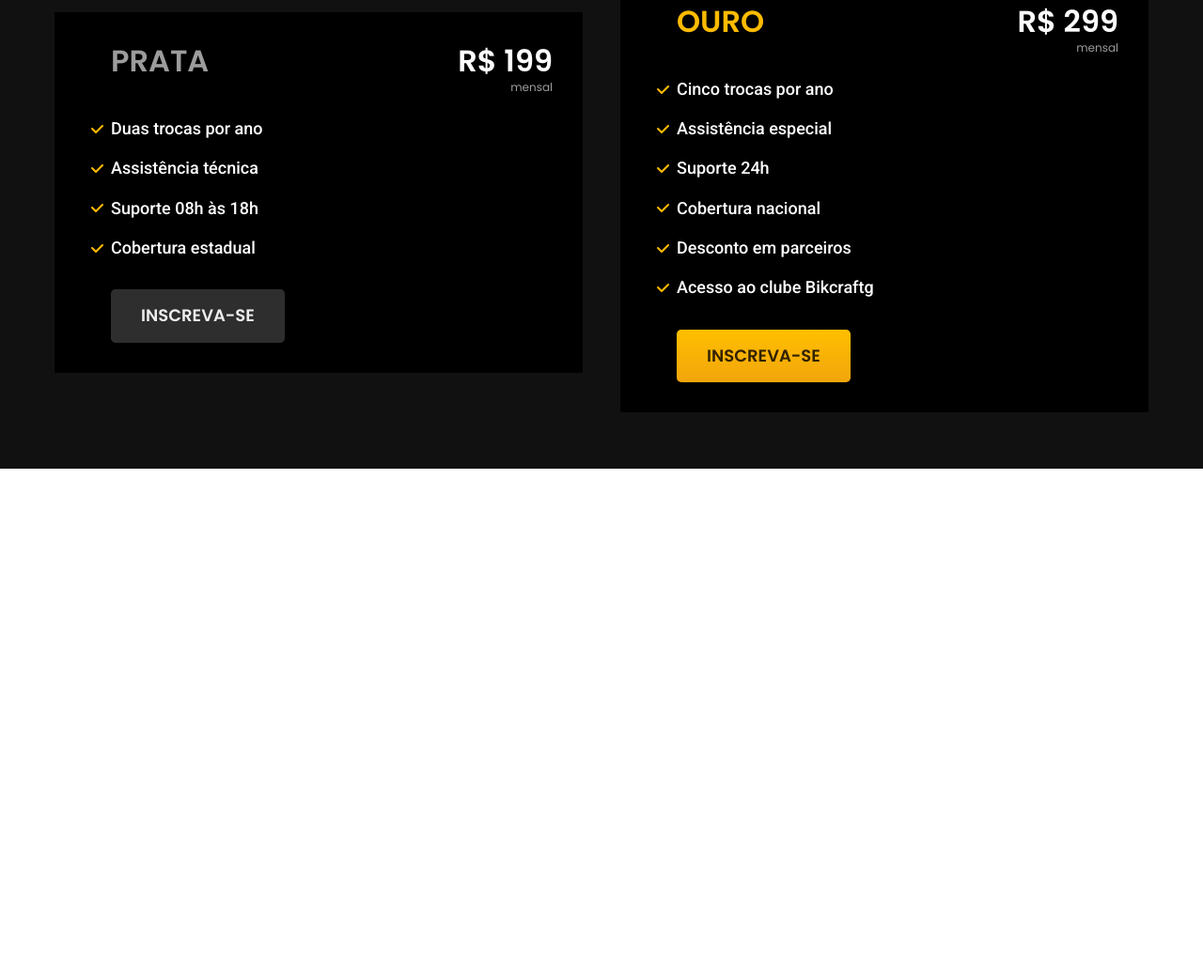
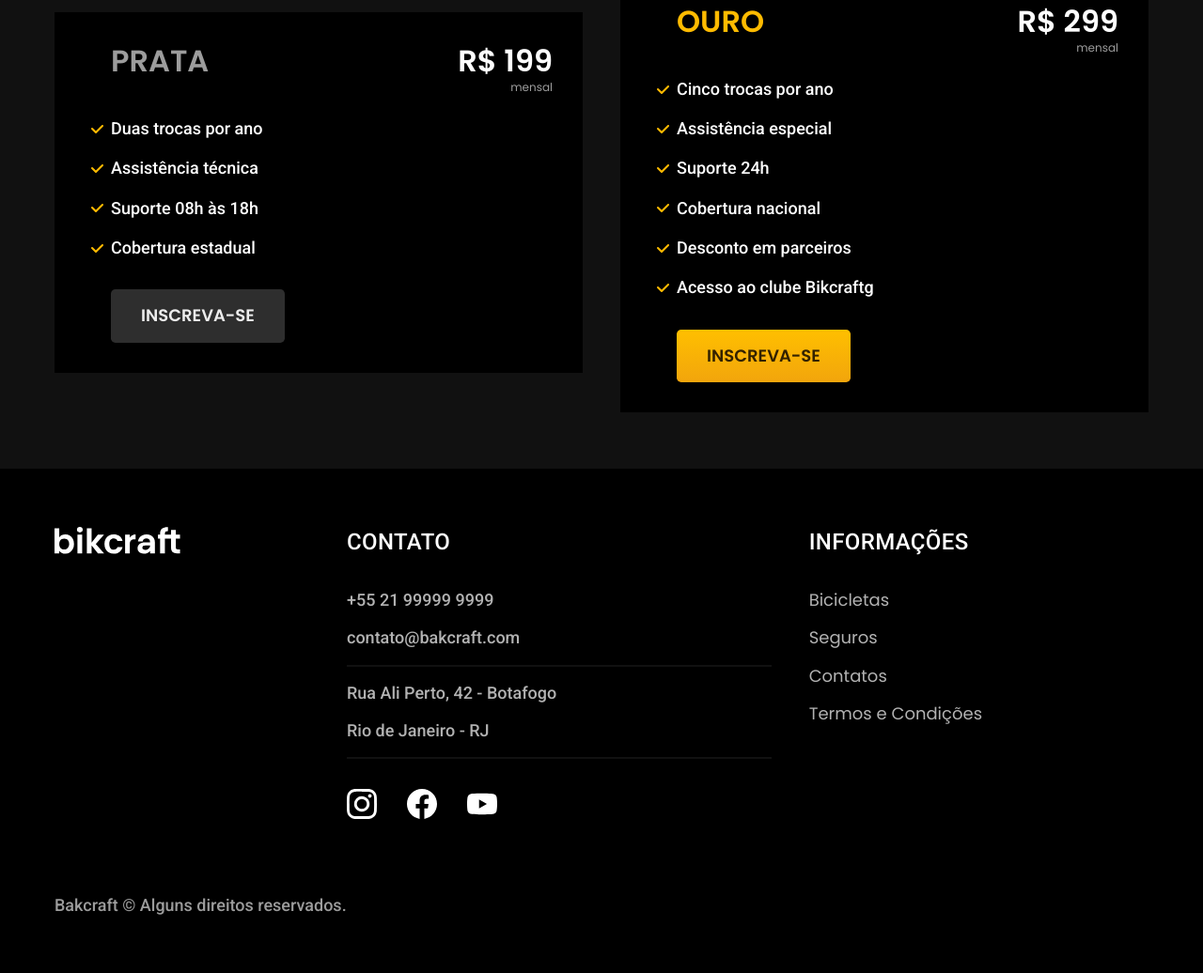
Before and after one commit to agamenon-jr/bikcraft, a plain HTML site: page index.html in a window 1280 px wide. Shown: the part 4045-5081 px from the top of the page at 94% size. Before the commit the page ends 4600 px from the top, so only its background shows below. Drawn offline with Linux system fonts and the light colour scheme.

Commit message:
Add o footer

```diff
--- /dev/null
+++ b/css/global/footer.css
@@ -0,0 +1,68 @@
+.footer-bg {
+    background-color: var(--cor-12);
+}
+
+.footer {
+    display: grid;
+    grid-template-columns: 3fr 5fr 4fr;
+    gap: 2.5rem;
+    padding-top: 3.75rem;
+    padding-bottom: 3.75rem;
+}
+
+.footer h3 {
+    margin-bottom: 2rem;
+}
+
+.footer-contato ul {
+    margin-bottom: 2rem;
+}
+
+/* Colocando as linhas apenas nos núimeros pares (even) só pode ser even se tiver apenas 4 elementos se tivesse mais no lugar do even teria q/ colocar os números onde eu qria q ficasse as linhas; exe. de como seria se tivesse 10 itens e eu qro apenas no 3 e no 6 .footer-contato li:nth-child(3)::after,.footer-contato li:nth-child(6)::after */
+.footer-contato li:nth-child(even):after {
+    content: "";
+    display: block;
+    max-width: 60rem;
+    height: 2px;
+    background: var(--cor-11);
+    margin-top: 1rem;
+}
+
+.footer li {
+    margin-bottom: 1rem;
+}
+
+.footer-redes {
+    display: flex;
+    gap: 2rem;
+}
+
+.footer a:hover {
+    color: var(--cor-0);
+}
+
+/* Expandir o copy de ponta a ponta */
+.footer-copy {
+    grid-column: 1/-1;
+    margin-top: 2.5rem;
+}
+
+@media (max-width: 800px) {
+    /* > serve p/ falar com algo específicop neste caso uma img*/
+    .footer > img {
+        display: none;
+    }
+    .footer {
+        grid-template-columns: 1fr 1fr;
+    }
+}
+
+@media (max-width: 600px) {
+    .footer {
+        grid-template-columns: 1fr;
+        gap: 3.75rem;
+    }
+    .footer-copy {
+        margin-top: 0px;
+    }
+}
--- a/css/global/global.css
+++ b/css/global/global.css
@@ -3,8 +3,6 @@ body{
     padding: 0;
     font-family: Arial, sans-serif;
     color: #111111;/*deixo assim pq é um caor global*/
-    height: 4000px;
-    padding-bottom: 600px;
 }
 
 h1,
--- a/css/style.css
+++ b/css/style.css
@@ -1,5 +1,6 @@
 @import "./global/global.css";
 @import "./global/header.css";
+@import "./global/footer.css";
 
 /* Utilidades */
 @import "./utilidades/componentes.css";
--- a/index.html
+++ b/index.html
@@ -167,5 +167,48 @@
       </div>
     </div>
   </article>
+
+  <footer class="footer-bg">
+    <div class="footer container">
+      <img src="./img/bikcraft.svg" alt="Bikcraft">
+      <div class="footer-contato">
+
+        <h3 class="font-2-l-b cor-0">Contato</h3>
+
+        <ul class="font-2-m cor-5">
+          <!-- Desta forma se vc estiver no celular e clicar aqui ele vai automaticamente ir p/ o app de chamadas do telefone e realizar uma ligação p/ esse número, o mesmo para o e-mail; -->
+          <li><a href="tel:+5588999999999">+55 21 99999 9999</a></li>
+          <li><a href="mailto:contato@bakcraft.com">contato@bakcraft.com</a></li>
+          <li>Rua Ali Perto, 42 - Botafogo</li>
+          <li>Rio de Janeiro - RJ</li>
+        </ul>
+
+        <div class="footer-redes">
+          <a href="./">
+            <img src="./img/redes/instagram.svg" alt="Intagram">
+          </a>
+          <a href="./">
+            <img src="./img/redes/facebook.svg" alt="Facebook">
+          </a>
+          <a href="./">
+            <img src="./img/redes/youtube.svg" alt="Youtube">
+          </a>
+        </div>
+      </div>
+      <div class="footer-informacoes">
+        <h3 class="font-2-l-b cor-0">Informações</h3>
+        <nav>
+          <ul class="font-1-m cor-5">
+            <li> <a href="./bicicletas.html">Bicicletas</a></li>
+            <li> <a href="./seguros.html">Seguros</a></li>
+            <li> <a href="./contatos.html">Contatos</a></li>
+            <li> <a href="./termos.html">Termos e Condições</a></li>
+          </ul>
+        </nav>
+      </div>
+
+      <p class="footer-copy font-2-m cor-6">Bakcraft © Alguns direitos reservados.</p>
+    </div>
+  </footer>
 </body>
 </html>
```
